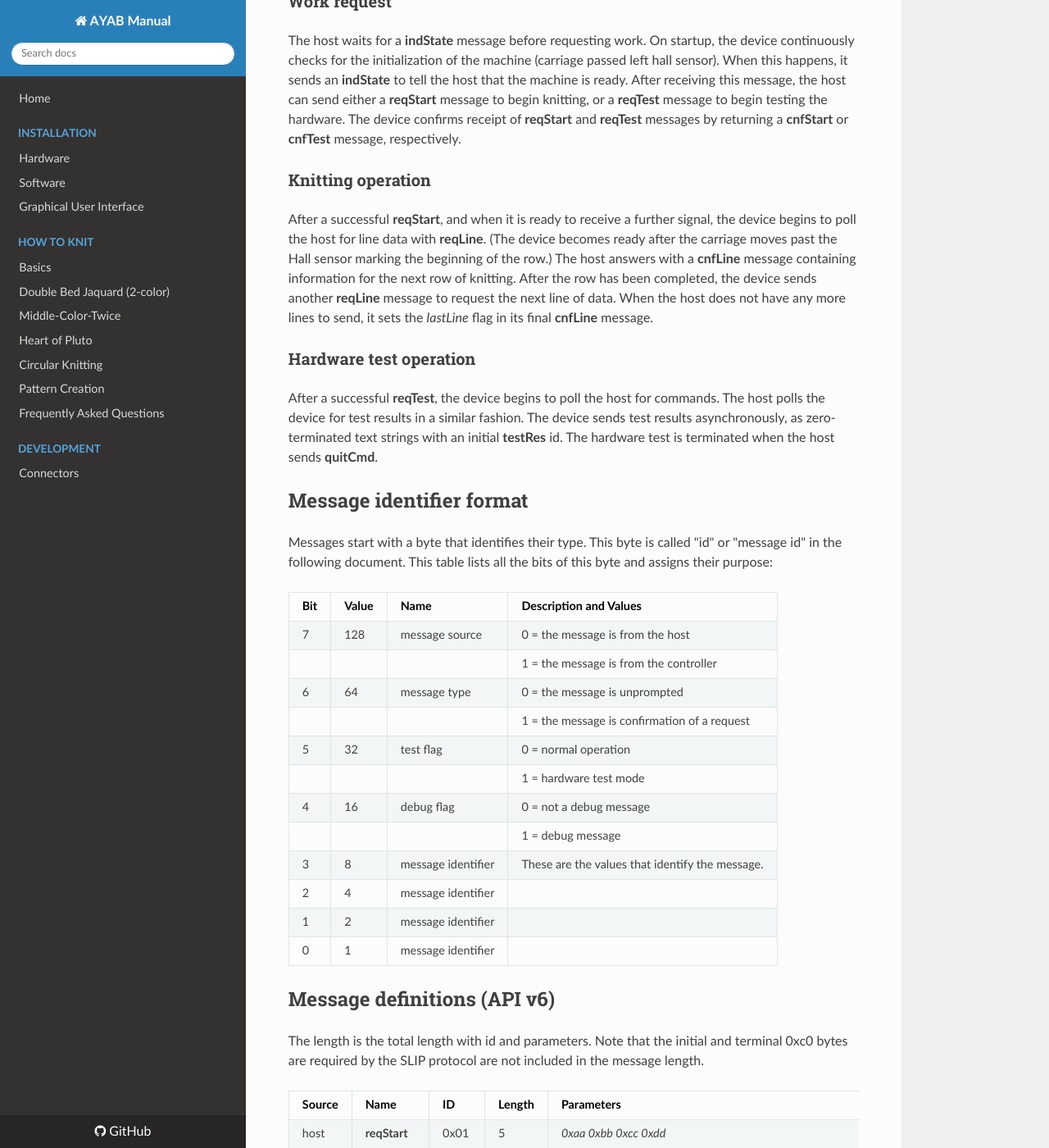
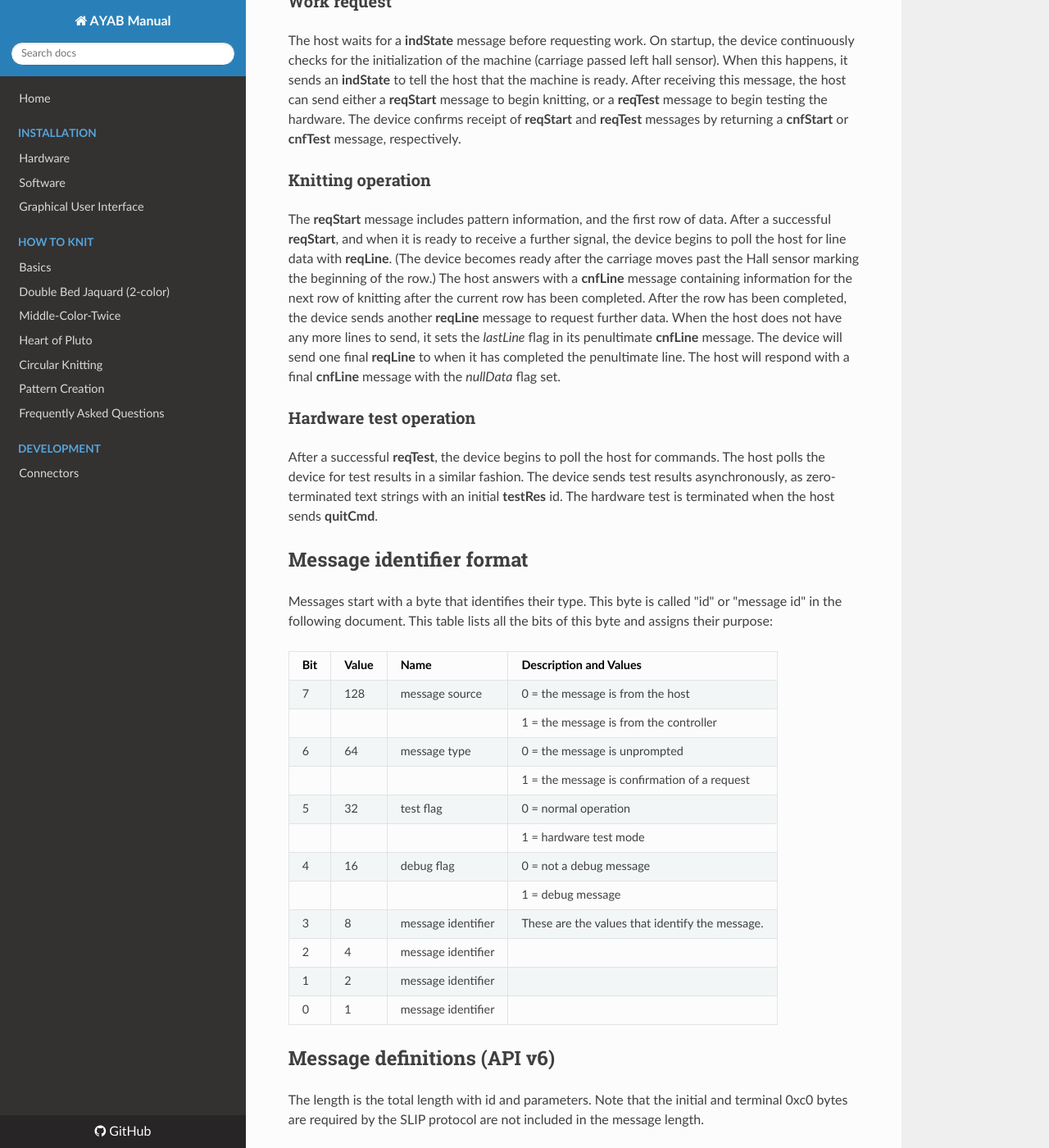
Before and after one commit to AllYarnsAreBeautiful/ayab-manual, an MkDocs documentation site: the page built from docs/API.md, in a window 1280 px wide and 1400 px high, scrolled down 720 px. Shown: the whole window at 82% size. Built offline with MkDocs 1.6.1, drawn with Linux system fonts in a browser that asks for light colours; nearby versions of some CDN libraries; some of the changed text lies outside the part shown.

Commit message:
Firmware issue #105
API changes for https://github.com/AllYarnsAreBeautiful/ayab-firmware/issues/105

```diff
--- a/docs/API.md
+++ b/docs/API.md
@@ -35,13 +35,15 @@ messages by returning a **cnfStart** or **cnfTest** message, respectively.
 
 ### Knitting operation
 
-After a successful **reqStart**, and when it is ready to receive a further signal, the device
-begins to poll the host for line data with **reqLine**. (The device becomes ready after the
-carriage moves past the Hall sensor marking the beginning of the row.) The host answers with a
-**cnfLine** message containing information for the next row of knitting. After the row has been
-completed, the device sends another **reqLine** message to request the next line of data. When the
-host does not have any more lines to send, it sets the *lastLine* flag in its final **cnfLine**
-message.
+The **reqStart** message includes pattern information, and the first row of data. After a successful
+**reqStart**, and when it is ready to receive a further signal, the device begins to poll the host
+for line data with **reqLine**. (The device becomes ready after the carriage moves past the Hall
+sensor marking the beginning of the row.) The host answers with a **cnfLine** message containing
+information for the next row of knitting after the current row has been completed. After the row
+has been completed, the device sends another **reqLine** message to request further data. When the
+host does not have any more lines to send, it sets the *lastLine* flag in its penultimate **cnfLine**
+message. The device will send one final **reqLine** to when it has completed the penultimate line.
+The host will respond with a final **cnfLine** message with the *nullData* flag set.
 
 ### Hardware test operation
 
@@ -77,20 +79,21 @@ bytes are required by the SLIP protocol are not included in the message length.
 
 | Source   | Name         | ID   | Length | Parameters                                                   |
 |----------|--------------|------|--------|--------------------------------------------------------------|
-| host     | **reqStart** | 0x01 | 5      | *0xaa 0xbb 0xcc 0xdd*                                        |
+| host     | **reqStart** | 0x01 | 20/25  | *0xaa 0xbb 0xcc 0xdd[] 0xee*                                 |
 |          |              |      |        | 0xaa = start needle (Range: 0-198)                           |
 |          |              |      |        | 0xbb = stop needle (Range: 0-199)                            |
 |          |              |      |        | 0xcc = flags (bit 0: continuous reporting)                   |
 |          |              |      |        |              (bit 1: hardware beep on/off)                   |
-|          |              |      |        | 0xdd = CRC8 checksum                                         |
+|          |              |      |        | 0xdd[] = binary pixel data (15 or 25 bytes)                  |
+|          |              |      |        | 0xee = CRC8 checksum                                         |
 | device   | **cnfStart** | 0xC1 | 2      | *0xaa*                                                       |
 |          |              |      |        | 0xaa = success (0 = success, other values = error)           |
 | device   | **reqLine**  | 0x82 | 2      | *0xaa*                                                       |
 |          |              |      |        | 0xaa = line number (Range: 0 - 255)                          |
 | host     | **cnfLine**  | 0x42 | 25/30  | *0xaa 0xbb 0xcc 0xdd[] 0xee*                                 |
 |          |              |      |        | 0xaa = line number (Range: 0 - 255)                          |
-|          |              |      |        | 0xbb = flags (bit 0: lastLine)                               |
-|          |              |      |        | 0xcc = color information                                     |
+|          |              |      |        | 0xbb = flags (bit 0: lastLine, bit 1: nullData)              |
+|          |              |      |        | 0xcc = color information (unused)                            |
 |          |              |      |        | 0xdd[] = binary pixel data (15 or 25 bytes)                  |
 |          |              |      |        | 0xee = CRC8 checksum                                         |
 | host     | **reqInfo**  | 0x03 | 1      | Request firmware API version                                 |
```
